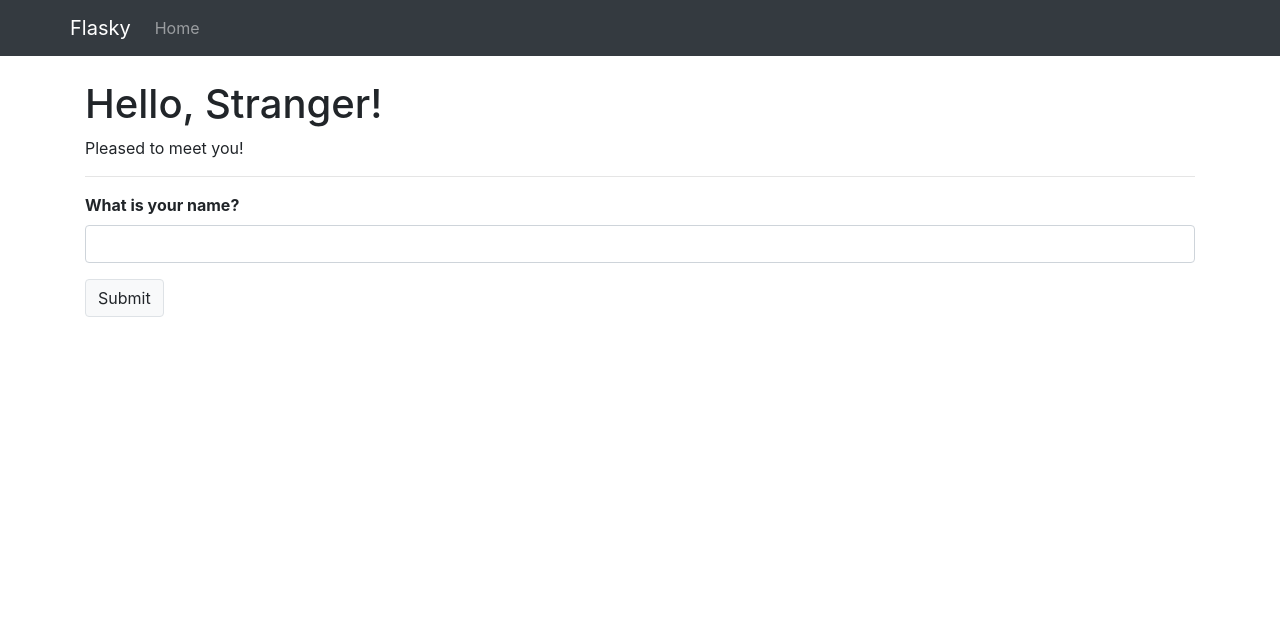
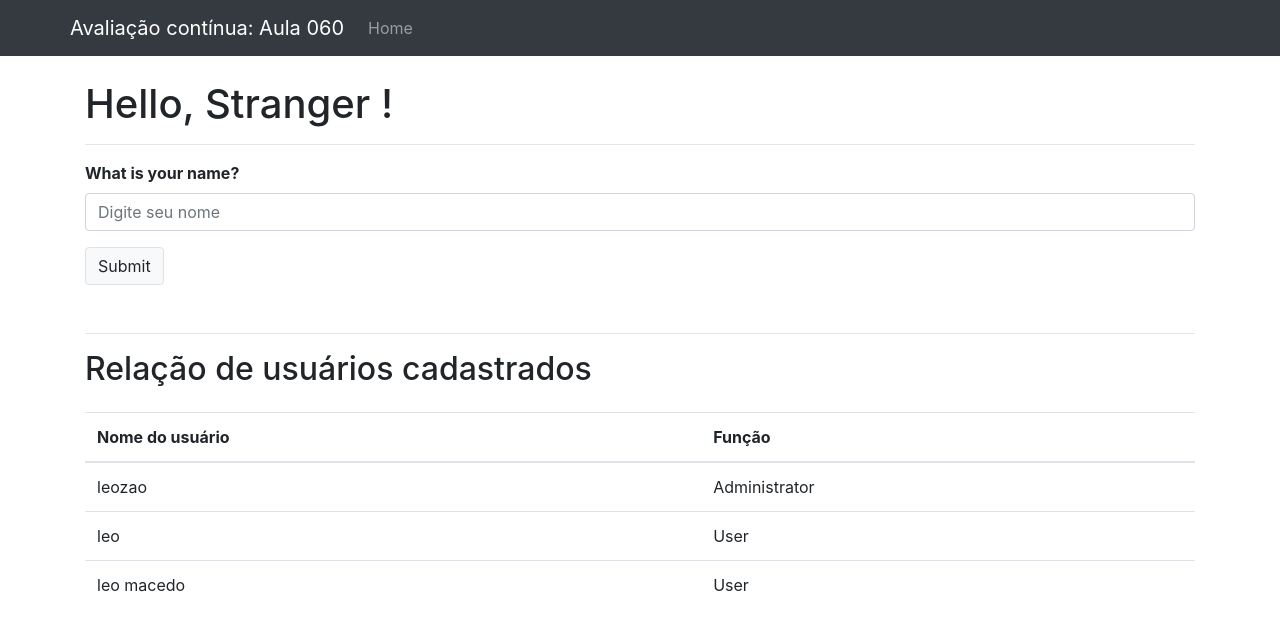
Before and after one commit to leomacedo/PTBDSWS, a Flask app: page / in a window 1280 px wide. Shown: the top 631 px of the page. Run offline with Flask 3, Linux system fonts and the light colour scheme.

Commit message:
att av 6

```diff
--- a/hello.py
+++ b/hello.py
@@ -1,24 +1,27 @@
 import os
+
 from flask import Flask, render_template, session, redirect, url_for
 from flask_wtf import FlaskForm
+from flask_sqlalchemy import SQLAlchemy
+from flask_migrate import Migrate
 from wtforms import StringField, SubmitField
 from wtforms.validators import DataRequired
-from flask_sqlalchemy import SQLAlchemy
-from flask_migrate import Migrate  # 1. Importar a extensão
 
 basedir = os.path.abspath(os.path.dirname(__file__))
 
 app = Flask(__name__)
+
 app.config['SECRET_KEY'] = 'chave-secreta-para-formularios'
 app.config['SQLALCHEMY_DATABASE_URI'] = 'sqlite:///' + os.path.join(basedir, 'data.sqlite')
 app.config['SQLALCHEMY_TRACK_MODIFICATIONS'] = False
 
 db = SQLAlchemy(app)
-migrate = Migrate(app, db)  # 2. Inicializar o Migrate vinculando com app e db
+migrate = Migrate(app, db)
 
-# Modelos do Banco de Dados
+
 class Role(db.Model):
     __tablename__ = 'roles'
+
     id = db.Column(db.Integer, primary_key=True)
     name = db.Column(db.String(64), unique=True)
     users = db.relationship('User', backref='role', lazy='dynamic')
@@ -26,8 +29,10 @@ class Role(db.Model):
     def __repr__(self):
         return f'<Role {self.name}>'
 
+
 class User(db.Model):
     __tablename__ = 'users'
+
     id = db.Column(db.Integer, primary_key=True)
     username = db.Column(db.String(64), unique=True, index=True)
     role_id = db.Column(db.Integer, db.ForeignKey('roles.id'))
@@ -35,32 +40,73 @@ class User(db.Model):
     def __repr__(self):
         return f'<User {self.username}>'
 
-# Formulário
+
 class NameForm(FlaskForm):
     name = StringField('What is your name?', validators=[DataRequired()])
     submit = SubmitField('Submit')
 
-# Contexto para o shell
+
 @app.shell_context_processor
 def make_shell_context():
     return dict(db=db, User=User, Role=Role)
 
+
+def obter_role(nome):
+    role = Role.query.filter_by(name=nome).first()
+
+    if role is None:
+        role = Role(name=nome)
+        db.session.add(role)
+        db.session.commit()
+
+    return role
+
+
 @app.route('/', methods=['GET', 'POST'])
 def index():
     form = NameForm()
+
     if form.validate_on_submit():
-        user = User.query.filter_by(username=form.name.data).first()
+        nome = form.name.data.strip()
+
+        user = User.query.filter_by(username=nome).first()
+
         if user is None:
-            user = User(username=form.name.data)
+            total_usuarios = User.query.count()
+
+            if total_usuarios == 0:
+                role = obter_role('Administrator')
+            else:
+                role = obter_role('User')
+
+            user = User(
+                username=nome,
+                role=role
+            )
+
             db.session.add(user)
             db.session.commit()
+
             session['known'] = False
+
         else:
             session['known'] = True
-        session['name'] = form.name.data
+
+        session['name'] = nome
         form.name.data = ''
+
         return redirect(url_for('index'))
-    return render_template('index.html', form=form, name=session.get('name'), known=session.get('known', False))
+
+    usuarios = User.query.order_by(User.id.asc()).all()
+
+    return render_template(
+        'index.html',
+        form=form,
+        name=session.get('name'),
+        known=session.get('known', False),
+        usuarios=usuarios
+    )
+
 
 if __name__ == '__main__':
     app.run(debug=True)
--- a/templates/base.html
+++ b/templates/base.html
@@ -2,13 +2,13 @@
 <html lang="en">
 <head>
     <meta charset="UTF-8">
-    <title>5° Avaliação Contínua</title>
+    <title>6° Avaliação Contínua</title>
     <link rel="stylesheet" href="https://cdn.jsdelivr.net/npm/bootstrap@4.6.2/dist/css/bootstrap.min.css">
 </head>
 <body>
     <nav class="navbar navbar-expand navbar-dark bg-dark">
     <div class="container d-flex justify-content-start">
-        <a class="navbar-brand mr-3" href="/">Flasky</a>
+        <a class="navbar-brand mr-3" href="/">Avaliação contínua: Aula 060</a>
         <div class="navbar-nav">
             <a class="nav-item nav-link" href="/">Home</a>
         </div>
--- a/templates/index.html
+++ b/templates/index.html
@@ -1,22 +1,65 @@
 {% extends "base.html" %}
 
 {% block content %}
+
 <div class="page-header">
-    <h1>Hello, {% if name %}{{ name }}{% else %}Stranger{% endif %}!</h1>
-    {% if not known %}
-        <p>Pleased to meet you!</p>
-    {% else %}
-        <p>Happy to see you again!</p>
+    <h1>
+        Hello,
+        {% if name %}
+            {{ name }}
+        {% else %}
+            Stranger
+        {% endif %}!
+    </h1>
+
+    {% if name %}
+        {% if not known %}
+            <p>Pleased to meet you!</p>
+        {% else %}
+            <p>Happy to see you again!</p>
+        {% endif %}
     {% endif %}
 </div>
+
 <hr>
 
 <form method="POST">
     {{ form.hidden_tag() }}
+
     <div class="form-group">
         {{ form.name.label(class="font-weight-bold") }}
-        {{ form.name(class="form-control") }}
+        {{ form.name(class="form-control", placeholder="Digite seu nome") }}
     </div>
+
     {{ form.submit(class="btn btn-light border") }}
 </form>
+
+<hr class="mt-5">
+
+<h2 class="mb-4">Relação de usuários cadastrados</h2>
+
+<table class="table">
+    <thead>
+        <tr>
+            <th>Nome do usuário</th>
+            <th>Função</th>
+        </tr>
+    </thead>
+
+    <tbody>
+        {% for usuario in usuarios %}
+        <tr>
+            <td>{{ usuario.username }}</td>
+            <td>
+                {% if usuario.role %}
+                    {{ usuario.role.name }}
+                {% else %}
+                    Sem função
+                {% endif %}
+            </td>
+        </tr>
+        {% endfor %}
+    </tbody>
+</table>
+
 {% endblock %}
```
Also changed, not shown: data.sqlite.
